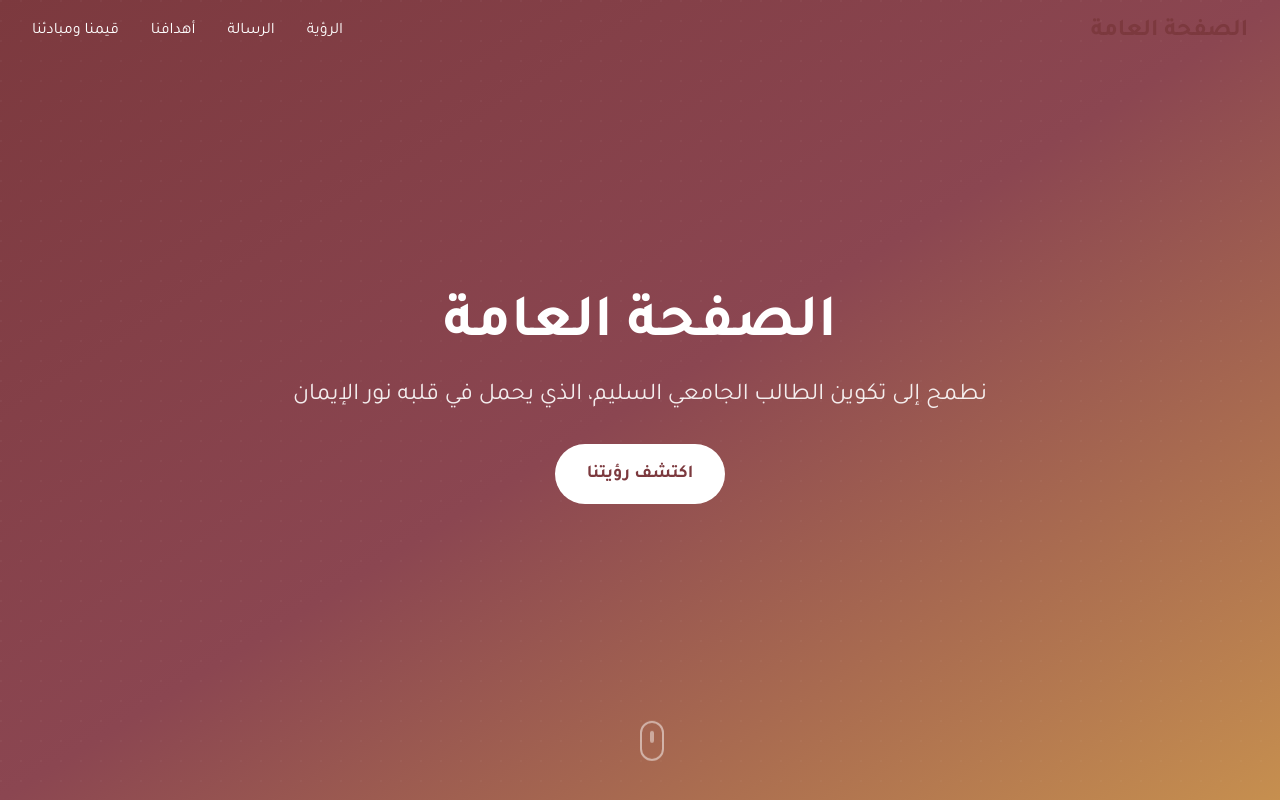
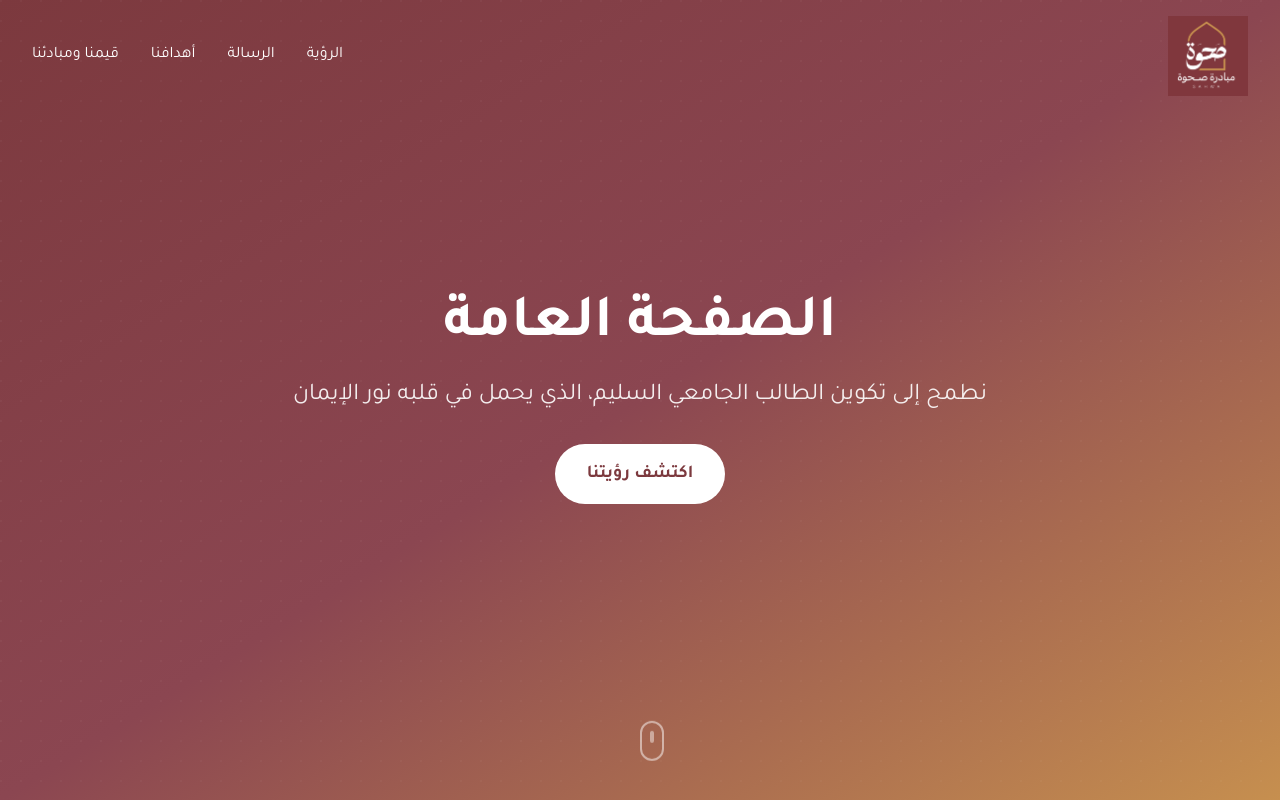
Before and after one commit to mokamaleldin/sahwa, a React (Vite) app: page / in a window 1280 px wide. Shown: the top 800 px of the page. Built offline with nearby package versions, Linux system fonts and the light colour scheme.

Commit message:
Implement code changes to enhance functionality and improve performance

```diff
--- a/src/components/Header.tsx
+++ b/src/components/Header.tsx
@@ -1,5 +1,6 @@
 import React, { useState, useEffect } from 'react';
 import { Menu, X } from 'lucide-react';
+
 
 const Header: React.FC = () => {
   const [isMenuOpen, setIsMenuOpen] = useState(false);
@@ -28,8 +29,12 @@
     }`}>
       <div className="max-w-7xl mx-auto px-4 sm:px-6 lg:px-8">
         <div className="flex justify-between items-center py-4">
-          <div className="text-2xl font-bold text-[#7c393e]">
-            الصفحة العامة
+          <div className="flex items-center">
+            <img
+              src={"/logo.png"}
+              alt="صحوة Logo"
+              className="h-20 w-auto object-contain"
+            />
           </div>
 
           {/* Desktop Navigation */}
```
Also changed, not shown: public/logo.png (added).
